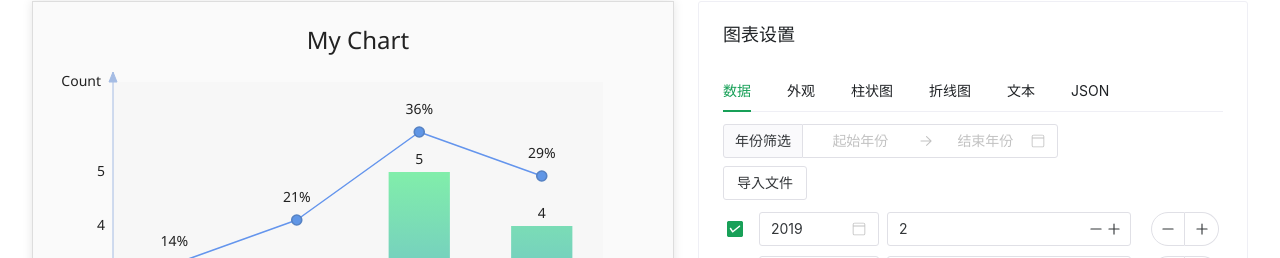
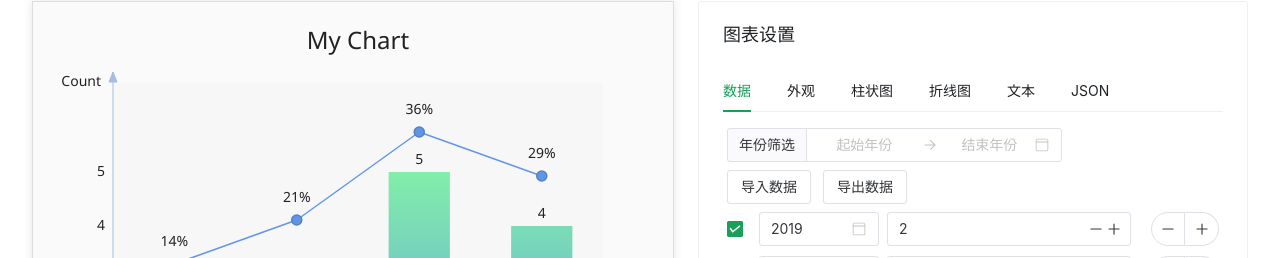
Before and after one commit to hotwords123/ChartCraft, a Vue app: page / in a window 1280 px wide. Shown: the part 95-353 px from the top of the page. Built offline with nearby package versions, Linux system fonts and the light colour scheme.

Commit message:
feat(ui): refine ui, add export button

```diff
--- a/src/App.vue
+++ b/src/App.vue
@@ -19,11 +19,9 @@ import {
   NDynamicInput,
   NScrollbar,
   NDatePicker,
-  NUpload,
   NRadioGroup,
   NSpace,
   NRadioButton,
-  type UploadFileInfo,
 } from 'naive-ui'
 import MyChart from './components/MyChart.vue'
 import type { ChartDataItem, ChartOptions } from './chart'
@@ -91,6 +89,47 @@ function clearYearFilter() {
   for (let item of data.value) {
     item.checked = true
   }
+}
+
+function showImportDialog() {
+  const input = document.createElement('input')
+  input.type = 'file'
+  input.accept = 'application/json'
+  input.addEventListener("change", () => {
+    const files = input.files
+    if (files && files.length > 0) {
+      loadDataFile(files[0]).catch((err) => {
+        console.error(err)
+      })
+    }
+  })
+  input.click()
+}
+
+async function loadDataFile(file: File) {
+  if (file.type !== 'application/json')
+    throw new Error("unsupported file type")
+
+  const text = await file.text()
+  const json = JSON.parse(text) as [string, number][]
+
+  data.value = json.map(([x, y]) => ({ x, y, checked: true }))
+}
+
+function showExportDialog() {
+  const json = data.value
+    .filter(({ checked }) => checked)
+    .map(({ x, y }) => [x, y] as [string, number])
+  const content = JSON.stringify(json)
+  const blob = new Blob([content], { type: 'application/json' })
+  const url = URL.createObjectURL(blob)
+
+  const a = document.createElement('a')
+  a.href = url
+  a.download = 'data.json'
+  a.click()
+
+  URL.revokeObjectURL(url)
 }
 
 /* chart options */
@@ -169,22 +208,6 @@ const TEXT_KEY_MAP = {
   labels: '标签',
 }
 
-function beforeUpload({ file }: { file: UploadFileInfo }) {
-  if (file.file?.type !== 'application/json') {
-    return false
-  }
-  file.file.text().then((text) => {
-    try {
-      const json = JSON.parse(text) as [string, number][]
-      data.value = json.map(([x, y]) => ({ x, y, checked: true }))
-      console.log(json)
-    } catch (err) {
-      console.error(err)
-    }
-  })
-  return true
-}
-
 const PATTERNS = ref<TextureData[]>([])
 loadTextures().then((textures) => {
   PATTERNS.value = textures
@@ -260,6 +283,7 @@ function onUpdatePattern() {
     <n-card class="settings" title="图表设置">
       <n-tabs type="line" animated pane-class="pane">
         <n-tab-pane name="data" tab="数据">
+          <div class="padding">
             <n-input-group class="year-filter-container">
               <n-input-group-label>年份筛选</n-input-group-label>
               <n-date-picker
@@ -272,14 +296,13 @@ function onUpdatePattern() {
                 class="year-filter"
               />
             </n-input-group>
-          <n-upload
-            action="https://www.mocky.io/v2/5e4bafc63100007100d8b70f"
-            @before-upload="beforeUpload"
-          >
-            <n-button>导入文件</n-button>
-          </n-upload>
+            <n-space>
+              <n-button @click="showImportDialog">导入数据</n-button>
+              <n-button @click="showExportDialog">导出数据</n-button>
+            </n-space>
+          </div>
           <n-scrollbar class="scroll">
-            <n-dynamic-input v-model:value="data" :on-create="onCreate" class="padding">
+            <n-dynamic-input v-model:value="data" @create="onCreate" class="padding">
               <template #create-button-default>添加数据</template>
               <template #default="{ index, value }">
                 <div class="data-item">
@@ -328,6 +351,7 @@ function onUpdatePattern() {
             v-model:value="barFillType"
             @update:value="onUpdateChecked"
             name="radiogroup"
+            class="padding"
           >
             <n-space>
               <n-radio-button v-for="item in FILL_TYPES" :key="item.value" :value="item.value">
@@ -335,24 +359,22 @@ function onUpdatePattern() {
               </n-radio-button>
             </n-space>
           </n-radio-group>
-          <n-form label-placement="top" class="padding">
-            <n-grid :cols="24" :x-gap="12">
-              <n-form-item-gi v-if="barFillType === 'single'" :span="9">
           <n-color-picker
+            v-if="barFillType === 'single'"
             v-model:value="barSingleColor"
             :show-alpha="false"
             @update:value="onUpdateColor"
           />
-              </n-form-item-gi>
-              <n-form-item-gi v-if="barFillType === 'gradient'" :span="15">
+          <n-form :show-label="false" class="padding">
+            <n-grid :cols="24" :x-gap="12">
+              <n-form-item-gi v-if="barFillType === 'gradient'" :span="16">
                 <n-dynamic-input
                   v-model:value="barGradientColor"
                   :on-create="onCreateGradient"
-                  class="padding"
                 >
                   <template #create-button-default>添加渐变</template>
                   <template #default="{ value }">
-                    <div style="display: flex; align-items: center; width: 100%">
+                    <div class="data-item">
                       <n-color-picker
                         v-model:value="value.color"
                         :show-alpha="false"
@@ -478,7 +500,7 @@ main .settings .pane .padding {
 }
 
 main .settings .pane :deep(.scroll) {
-  max-height: 400px;
+  max-height: 360px;
 }
 
 .year-filter-container {
```
Lines whose indentation alone changed are shown as unchanged.
